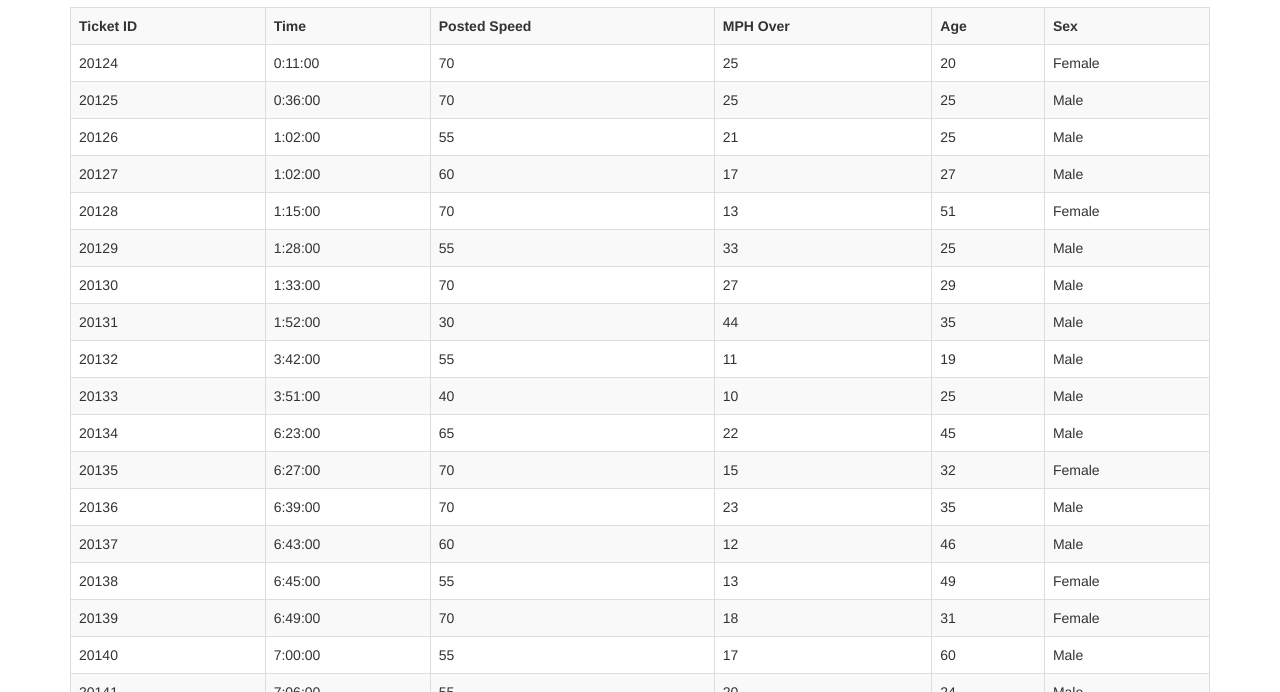
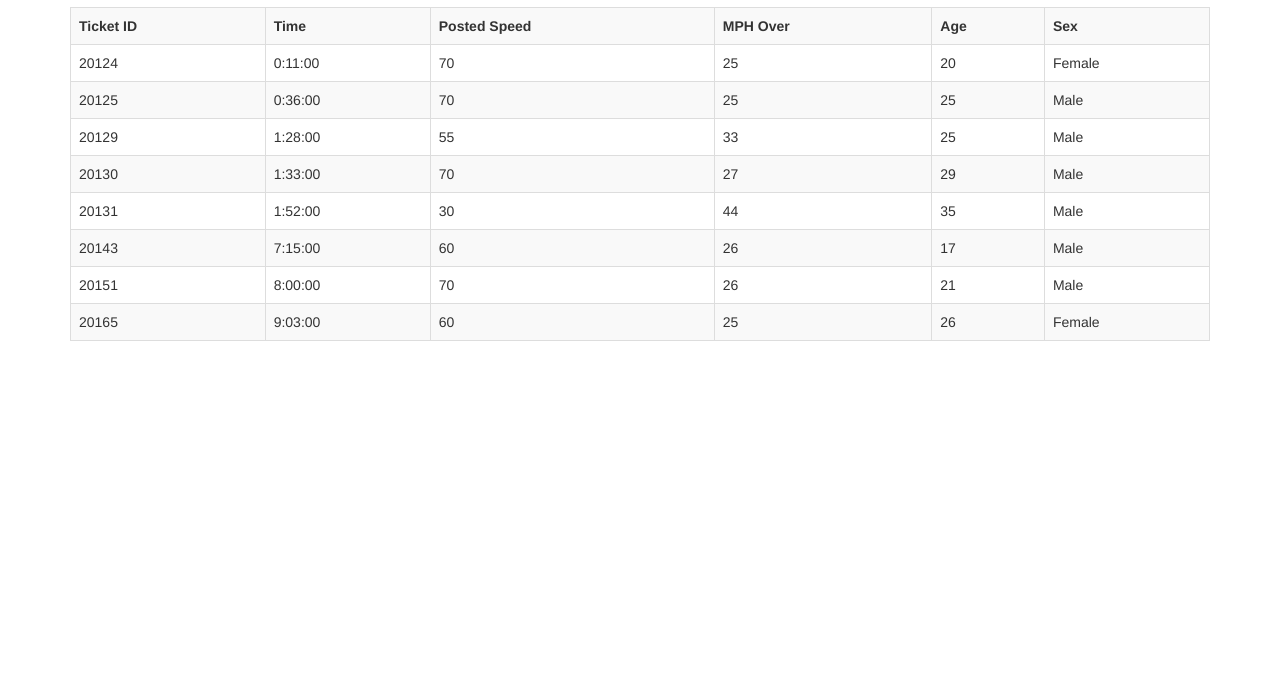
Before and after one commit to KQuiggins/Vue_Program6, a plain HTML site: page 25Over.html in a window 1280 px wide. Shown: the part 108-800 px from the top of the page. Drawn offline with nearby package versions, Linux system fonts and the light colour scheme.

Commit message:
filtered data for 25 over table

```diff
--- a/25Over.html
+++ b/25Over.html
@@ -5,6 +5,7 @@
     <meta http-equiv="X-UA-Compatible" content="IE=edge">
     <meta name="viewport" content="width=device-width, initial-scale=1.0">
     <!-- Latest compiled and minified CSS -->
+    <script src="https://ajax.googleapis.com/ajax/libs/jquery/3.3.1/jquery.min.js"></script>
     <link rel="stylesheet" href="https://cdn.jsdelivr.net/npm/bootstrap@3.3.7/dist/css/bootstrap.min.css" integrity="sha384-BVYiiSIFeK1dGmJRAkycuHAHRg32OmUcww7on3RYdg4Va+PmSTsz/K68vbdEjh4u" crossorigin="anonymous">
 
     <!-- Optional theme -->
@@ -24,7 +25,7 @@
             <div>
                  <ul class="nav navbar-nav">
                     <li><a href="index.html">All Tickets</a></li>
-                    <li class="active"><a href="25Over.html">25 and Over</a></li>
+                    <li class="active" @click="display()"><a href="25Over.html">25 and Over</a></li>
                  </ul>
            </div>
           </nav>    <!-- end nav-bar -->
@@ -38,7 +39,7 @@
                     <th>Age</th>
                     <th>Sex</th>
                 </tr>
-                <tr v-for="ticket in tickets">
+                <tr v-for="ticket in filtered">
                     <td>{{ticket.tid}}</td>
                     <td>{{ticket.stop_time}}</td>
                     <td>{{ticket.posted_speed}}</td>
--- a/app.js
+++ b/app.js
@@ -2,19 +2,26 @@ const app = Vue.createApp({
     data() {
         return {
             tickets: [],
+            filtered: [],
+            //showTable: false,
+
 
 
         }
     },
     created() {
         this.getTickets();
+
     },
     methods: {
        async getTickets() {
             const response = await fetch('tickets1.json');
             this.tickets = await response.json();
+            this.filtered = this.tickets.filter((ticket) => ticket.actual_speed - ticket.posted_speed >= 25);
+            console.log(this.filtered);
 
-        }
+        },
+
     },
 })
 
```
